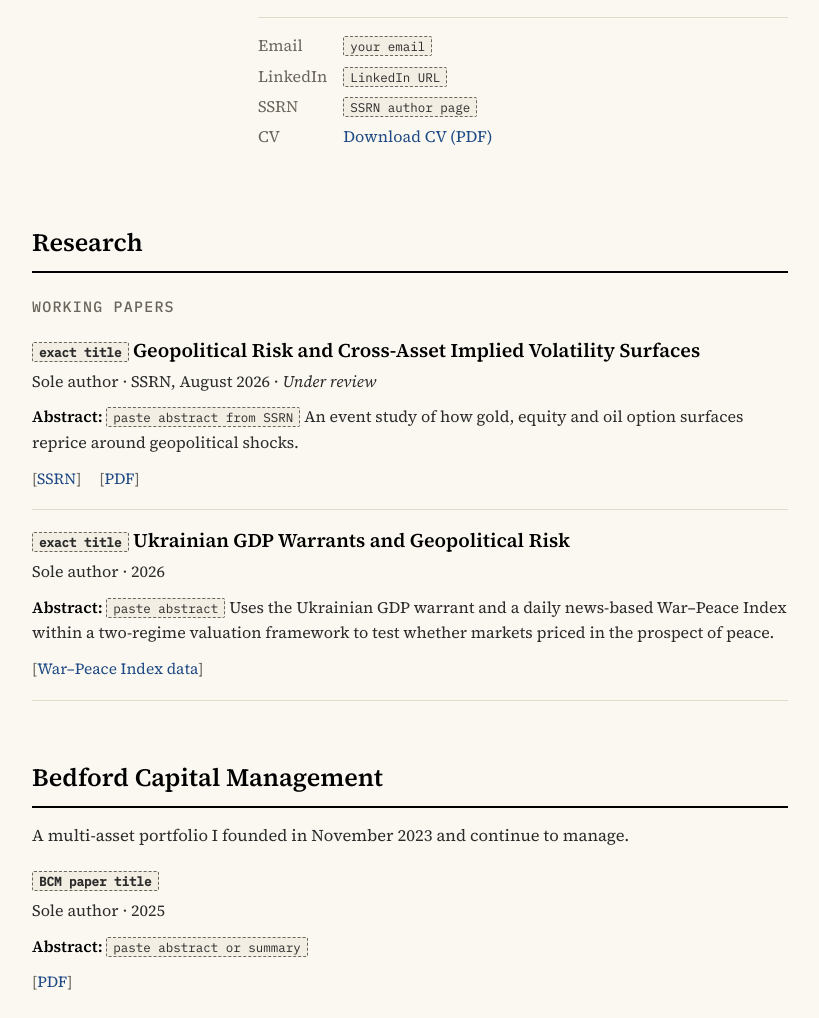
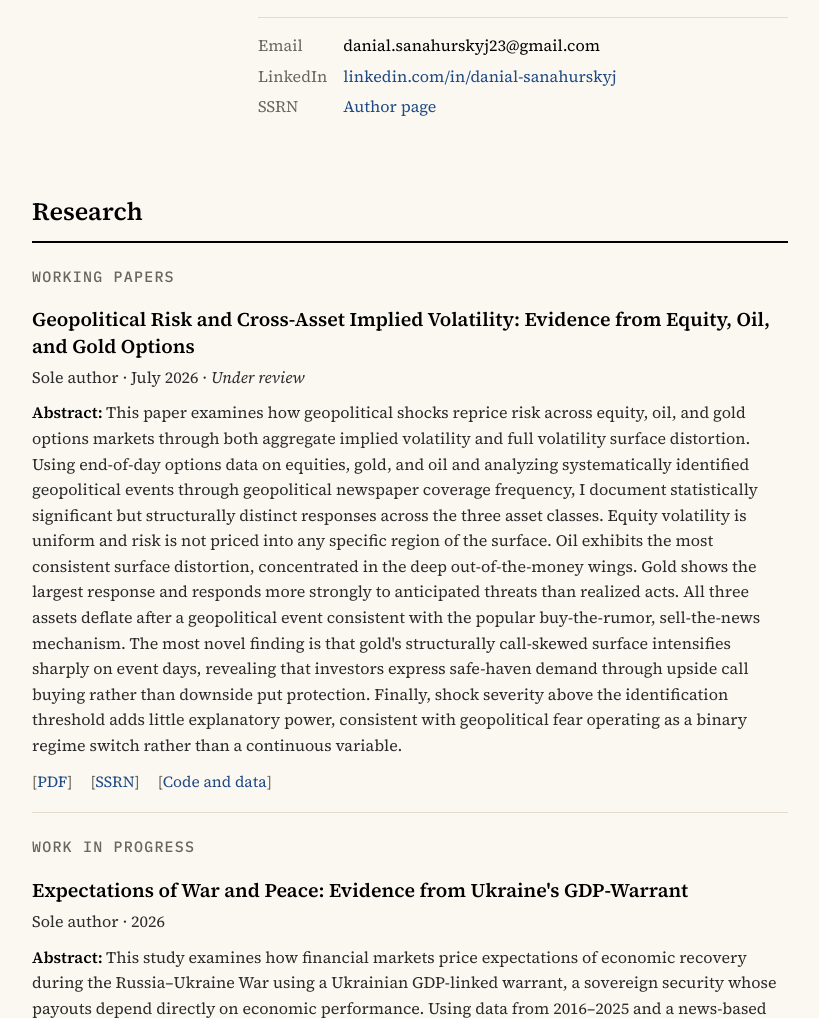
Before and after one commit to DanialSanahurskyj/Personal-Website, a plain HTML site: page index.html in a window 1280 px wide. Shown: the part 401-1419 px from the top of the page, without its empty margins (230-1049 px from the left). Drawn offline with Linux system fonts and the light colour scheme.

Commit message:
Add files via upload

```diff
--- a/index.html
+++ b/index.html
@@ -12,22 +12,21 @@
 <meta property="og:description" content="Research on geopolitical risk and asset pricing. Kelley School of Business, Indiana University.">
 <meta property="og:url" content="https://danialsanahurskyj.com/">
 <meta property="og:type" content="profile">
-<script type="application/ld+json">{"@context": "https://schema.org", "@type": "Person", "name": "Danial Sanahurskyj", "url": "https://danialsanahurskyj.com/", "description": "Finance and economics student at Indiana University's Kelley School of Business researching how geopolitical risk is priced across asset classes.", "affiliation": {"@type": "CollegeOrUniversity", "name": "Indiana University Kelley School of Business"}, "knowsAbout": ["Geopolitical risk", "Asset pricing", "Implied volatility", "Sovereign debt", "Ukraine"]}</script>
+<script type="application/ld+json">{"@context": "https://schema.org", "@type": "Person", "name": "Danial Sanahurskyj", "url": "https://danialsanahurskyj.com/", "description": "Finance and economics student at Indiana University's Kelley School of Business researching how geopolitical risk is priced across asset classes.", "affiliation": {"@type": "CollegeOrUniversity", "name": "Indiana University Kelley School of Business"}, "knowsAbout": ["Geopolitical risk", "Asset pricing", "Implied volatility", "Sovereign debt", "Ukraine"], "sameAs": ["https://www.linkedin.com/in/danial-sanahurskyj", "https://papers.ssrn.com/sol3/cf_dev/AbsByAuth.cfm?per_id=11912088", "https://github.com/DanialSanahurskyj"], "email": "mailto:danial.sanahurskyj23@gmail.com", "image": "https://danialsanahurskyj.com/photo.jpg"}</script>
 </head>
 <body>
 <header class="masthead"><div class="inner"><a class="name" href="index.html">Danial Sanahurskyj</a><nav><a href="index.html" aria-current=page>Home</a><a href="data/index.html">Data</a></nav></div></header>
 <main class="page">
   <div class="intro">
-    <div class="photo" role="img" aria-label="Headshot placeholder">Headshot<br>(add photo.jpg)</div>
+    <div class="photo" style="padding:0;border:0;background:none"><img src="photo.jpg" alt="Danial Sanahurskyj" width="480" height="600"></div>
     <div>
       <h1>Welcome</h1>
       <p>I am Danial Sanahurskyj, a finance and economics student at Indiana University's Kelley School of Business, graduating in December 2026.</p>
       <p>My research studies how geopolitical risk is priced across asset classes, with a focus on Russia's war in Ukraine. Since 2023 I have managed Bedford Capital Management, a multi-asset portfolio.</p>
       <dl class="contact">
-        <dt>Email</dt><dd><span class="todo">your email</span></dd>
-        <dt>LinkedIn</dt><dd><a href="#"><span class="todo">LinkedIn URL</span></a></dd>
-        <dt>SSRN</dt><dd><a href="#"><span class="todo">SSRN author page</span></a></dd>
-        <dt>CV</dt><dd><a href="cv.pdf">Download CV (PDF)</a></dd>
+        <dt>Email</dt><dd>danial.sanahurskyj23@gmail.com</dd>
+        <dt>LinkedIn</dt><dd><a href="https://www.linkedin.com/in/danial-sanahurskyj">linkedin.com/in/danial-sanahurskyj</a></dd>
+        <dt>SSRN</dt><dd><a href="https://papers.ssrn.com/sol3/cf_dev/AbsByAuth.cfm?per_id=11912088">Author page</a></dd>
       </dl>
     </div>
   </div>
@@ -35,25 +34,26 @@
   <h2 class="group" id="research">Research</h2>
   <h3 class="sub">Working papers</h3>
   <div class="paper">
-    <h4><span class="todo">exact title</span> Geopolitical Risk and Cross-Asset Implied Volatility Surfaces</h4>
-    <div class="meta">Sole author · SSRN, August 2026 · <i>Under review</i></div>
-    <p class="abs"><b>Abstract:</b> <span class="todo">paste abstract from SSRN</span> An event study of how gold, equity and oil option surfaces reprice around geopolitical shocks.</p>
-    <div class="links"><a href="#">SSRN</a><a href="#">PDF</a></div>
+    <h4>Geopolitical Risk and Cross-Asset Implied Volatility: Evidence from Equity, Oil, and Gold Options</h4>
+    <div class="meta">Sole author · July 2026 · <i>Under review</i></div>
+    <p class="abs"><b>Abstract:</b> This paper examines how geopolitical shocks reprice risk across equity, oil, and gold options markets through both aggregate implied volatility and full volatility surface distortion. Using end-of-day options data on equities, gold, and oil and analyzing systematically identified geopolitical events through geopolitical newspaper coverage frequency, I document statistically significant but structurally distinct responses across the three asset classes. Equity volatility is uniform and risk is not priced into any specific region of the surface. Oil exhibits the most consistent surface distortion, concentrated in the deep out-of-the-money wings. Gold shows the largest response and responds more strongly to anticipated threats than realized acts. All three assets deflate after a geopolitical event consistent with the popular buy-the-rumor, sell-the-news mechanism. The most novel finding is that gold's structurally call-skewed surface intensifies sharply on event days, revealing that investors express safe-haven demand through upside call buying rather than downside put protection. Finally, shock severity above the identification threshold adds little explanatory power, consistent with geopolitical fear operating as a binary regime switch rather than a continuous variable.</p>
+    <div class="links"><a href="papers/Geopolitical_Risk_and_Cross-Asset_Implied_Volatility.pdf">PDF</a><a href="https://papers.ssrn.com/sol3/cf_dev/AbsByAuth.cfm?per_id=11912088">SSRN</a><a href="https://github.com/DanialSanahurskyj/Geopolitical-Risk-and-Cross-Asset-Implied-Volatility-Code-and-Data">Code and data</a></div>
   </div>
+
+  <h3 class="sub">Work in progress</h3>
   <div class="paper">
-    <h4><span class="todo">exact title</span> Ukrainian GDP Warrants and Geopolitical Risk</h4>
+    <h4>Expectations of War and Peace: Evidence from Ukraine's GDP-Warrant</h4>
     <div class="meta">Sole author · 2026</div>
-    <p class="abs"><b>Abstract:</b> <span class="todo">paste abstract</span> Uses the Ukrainian GDP warrant and a daily news-based War–Peace Index within a two-regime valuation framework to test whether markets priced in the prospect of peace.</p>
-    <div class="links"><a href="data/index.html">War–Peace Index data</a></div>
+    <p class="abs"><b>Abstract:</b> This study examines how financial markets price expectations of economic recovery during the Russia–Ukraine War using a Ukrainian GDP-linked warrant, a sovereign security whose payouts depend directly on economic performance. Using data from 2016–2025 and a news-based War-Peace index constructed from global media coverage, I test whether changes in conflict conditions influence investor sentiment on Ukraine's economic recovery. Following Russia's invasion of Ukraine in 2022, the warrant became increasingly more idiosyncratic from global emerging market conditions. Daily changes in conflict provide limited reliable explanatory power for returns; however, information shocks driven by catalysts and exceeding a certain threshold produce significantly larger effects on returns. These same shocks are associated with approximately 24.2% higher conditional volatility, persisting throughout the asset for roughly four to five days, causing temporary repricing regimes. The warrant's response is also asymmetric, showing escalating shocks are associated with negative returns, while de-escalating shocks produce non statistically reliable volatility response. These findings suggest that during conflict, expectations of economic recovery are revised primarily through discrete geopolitical catalysts rather than continuous news.</p>
   </div>
 
   <h2 class="group" id="bcm">Bedford Capital Management</h2>
   <p style="font-size:16.5px;color:var(--fg-2);margin:14px 0 0">A multi-asset portfolio I founded in November 2023 and continue to manage.</p>
   <div class="paper">
-    <h4><span class="todo">BCM paper title</span></h4>
-    <div class="meta">Sole author · 2025</div>
-    <p class="abs"><b>Abstract:</b> <span class="todo">paste abstract or summary</span></p>
-    <div class="links"><a href="#">PDF</a></div>
+    <h4>Bedford Capital Management: Investment Report</h4>
+    <div class="meta">Sole author · October 2025</div>
+    <p class="abs"><b>Summary:</b> A review of the portfolio's first fifteen months, from August 2024 to October 2025: performance and risk relative to the S&amp;P 500, the strategy and investment philosophy behind it, case studies including a hedge held through the April 2025 tariff selloff, and the main lesson of the period, judging decisions by their process rather than their outcome.</p>
+    <div class="links"><a href="papers/BCM_Investment_Report.pdf">PDF</a></div>
   </div>
 </main>
 <footer class="foot"><div class="inner">© 2026 Danial Sanahurskyj</div></footer>
```
